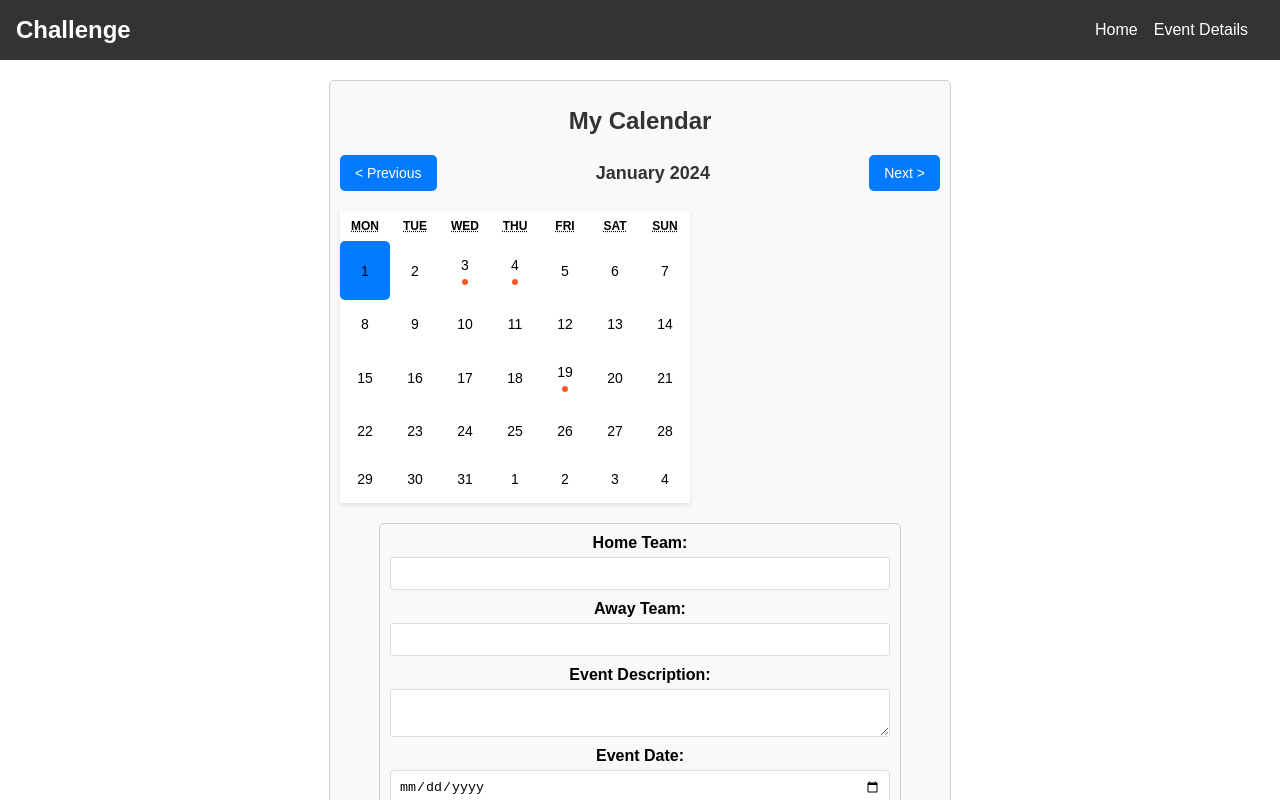
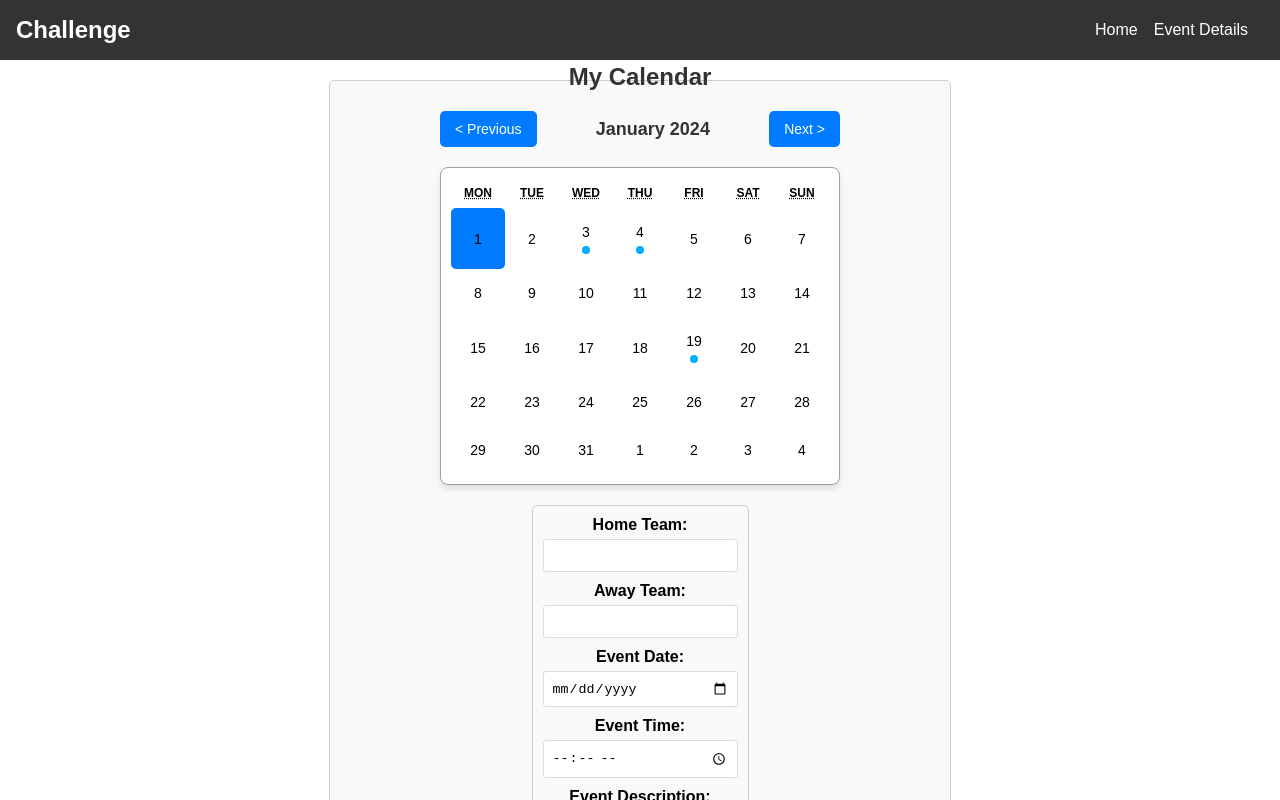
Before and after one commit to sawtoothridge13/calendar, a React (Create React App) app: page / in a window 1280 px wide. Shown: the top 800 px of the page. Built offline with nearby package versions, Linux system fonts and the light colour scheme.

Commit message:
Move event description field to bottom of form and modify styling

```diff
--- a/src/components/ChallengeCalendar/ChallengeCalendar.css
+++ b/src/components/ChallengeCalendar/ChallengeCalendar.css
@@ -6,6 +6,11 @@
   border-radius: 5px;
   background-color: #f9f9f9; /* Match form background */
   text-align: center; /* Center text alignment */
+  display: flex;
+  flex-direction: column;
+  align-items: center; /* Centers horizontally */
+  justify-content: center; /* Centers vertically */
+  height: 100vh; /* Full viewport height for vertical centering */
 }
 
 h1 {
@@ -19,6 +24,8 @@ h1 {
   display: flex;
   justify-content: space-between;
   align-items: center;
+  width: 100%;
+  max-width: 400px; /* Match the width of the calendar */
   margin-bottom: 20px;
 }
 
@@ -43,8 +50,12 @@ h1 {
 }
 
 .react-calendar {
-  border: none;
-  box-shadow: 0 2px 4px rgba(0, 0, 0, 0.1);
+  max-width: 400px; /* Set a max width for the calendar */
+  width: 100%; /* Ensure the calendar scales responsively */
+  margin: 0 auto; /* Center horizontally */
+  box-shadow: 0px 4px 6px rgba(0, 0, 0, 0.1); /* Optional: Add a slight shadow */
+  border-radius: 8px; /* Optional: Rounded corners */
+  padding: 10px; /* Optional: Padding around the calendar */
 }
 
 .react-calendar__tile {
@@ -67,12 +78,11 @@ h1 {
 
 .event-dot {
   display: block;
-  width: 6px;
-  height: 6px;
-  background-color: #ff5722; /* Highlight event days */
+  width: 8px;
+  height: 8px;
+  background-color: #00aeff;
   border-radius: 50%;
-  margin: 0 auto;
-  margin-top: 5px;
+  margin: 5px auto 0 auto; /* Center the dot horizontally */
 }
 
 .form-container {
--- a/src/components/FormComponent/FormComponent.jsx
+++ b/src/components/FormComponent/FormComponent.jsx
@@ -62,13 +62,6 @@ const FormComponent = ({ handleAddEvent }) => {
           onChange={(e) => setAwayTeam(e.target.value)}
         />
 
-        <label htmlFor="eventDescription">Event Description:</label>
-        <textarea
-          id="eventDescription"
-          value={eventDescription}
-          onChange={(e) => setEventDescription(e.target.value)}
-        ></textarea>
-
         <label htmlFor="eventDate">Event Date:</label>
         <input
           type="date"
@@ -85,6 +78,13 @@ const FormComponent = ({ handleAddEvent }) => {
           onChange={(e) => setEventTime(e.target.value)}
         />
 
+        <label htmlFor="eventDescription">Event Description:</label>
+        <textarea
+          id="eventDescription"
+          value={eventDescription}
+          onChange={(e) => setEventDescription(e.target.value)}
+        ></textarea>
+
         <button type="submit">Add Event</button>
       </form>
       {error && <p className={styles['error-message']}>{error}</p>}
```
